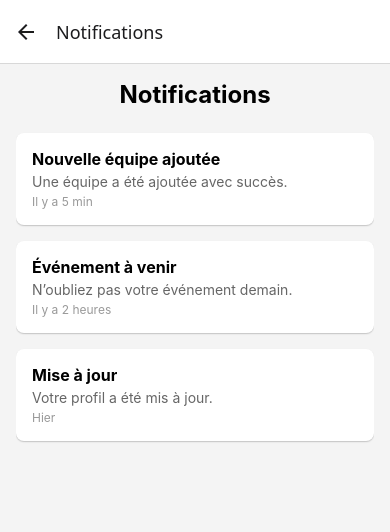
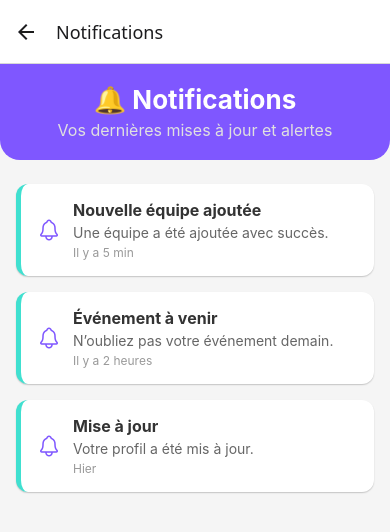
Before and after one commit to ty-mxm/calendo-app, a React Native app in the folder MyApp/: screen /Notifications in a window 390 px wide. Shown: the top 532 px of the page. Built offline with nearby package versions, Linux system fonts and the light colour scheme.

Commit message:
notif screen à jour + création d'events vers la home page

```diff
--- a/MyApp/package.json
+++ b/MyApp/package.json
@@ -23,6 +23,7 @@
     "react-native": "0.76.5",
     "react-native-calendars": "^1.1307.0",
     "react-native-gesture-handler": "^2.21.2",
+    "react-native-google-places-autocomplete": "^2.5.7",
     "react-native-reanimated": "^3.16.5",
     "react-native-safe-area-context": "^5.0.0",
     "react-native-screens": "^4.3.0",
--- a/MyApp/src/screens/Events/AddEventScreen.tsx
+++ b/MyApp/src/screens/Events/AddEventScreen.tsx
@@ -1,6 +1,12 @@
 import React, { useState } from 'react';
-import { View, Text, TextInput, TouchableOpacity, StyleSheet, Image } from 'react-native';
-import { MaterialIcons, FontAwesome5 } from '@expo/vector-icons';
+import { View, Text, TextInput, TouchableOpacity, StyleSheet } from 'react-native';
+import { useNavigation, NavigationProp } from '@react-navigation/native';
+import { FontAwesome5, MaterialIcons } from '@expo/vector-icons';
+
+// Définition des paramètres de navigation
+type RootStackParamList = {
+  Home: { newEvent?: { name: string; address: string; date: string; startTime: string; endTime: string; category: string } };
+};
 
 export default function AddEventScreen() {
   const [eventName, setEventName] = useState('');
@@ -9,16 +15,39 @@ export default function AddEventScreen() {
   const [startTime, setStartTime] = useState('');
   const [endTime, setEndTime] = useState('');
   const [category, setCategory] = useState('');
+  const navigation = useNavigation<NavigationProp<RootStackParamList>>();
+
+  const handleCreateEvent = () => {
+    if (eventName.trim()) {
+      const newEvent = {
+        name: eventName,
+        address,
+        date,
+        startTime,
+        endTime,
+        category,
+      };
+
+      // Redirection vers la page Home avec l'événement
+      navigation.navigate('Home', { newEvent });
+      setEventName('');
+      setAddress('');
+      setDate('');
+      setStartTime('');
+      setEndTime('');
+      setCategory('');
+    }
+  };
 
   return (
     <View style={styles.container}>
-      <Text style={styles.title}>Add New Event</Text>
+      <Text style={styles.title}>Créer un nouvel événement</Text>
 
       <View style={styles.inputContainer}>
         <MaterialIcons name="event" size={24} color="#40E0D0" style={styles.icon} />
         <TextInput
           style={styles.input}
-          placeholder="Event name*"
+          placeholder="Nom de l'événement*"
           value={eventName}
           onChangeText={setEventName}
         />
@@ -28,7 +57,7 @@ export default function AddEventScreen() {
         <MaterialIcons name="location-on" size={24} color="#FF69B4" style={styles.icon} />
         <TextInput
           style={styles.input}
-          placeholder="Address"
+          placeholder="Adresse"
           value={address}
           onChangeText={setAddress}
         />
@@ -49,7 +78,7 @@ export default function AddEventScreen() {
           <FontAwesome5 name="clock" size={20} color="#7F57FF" style={styles.icon} />
           <TextInput
             style={styles.input}
-            placeholder="Start time"
+            placeholder="Heure de début"
             value={startTime}
             onChangeText={setStartTime}
           />
@@ -58,7 +87,7 @@ export default function AddEventScreen() {
           <FontAwesome5 name="clock" size={20} color="#7F57FF" style={styles.icon} />
           <TextInput
             style={styles.input}
-            placeholder="End time"
+            placeholder="Heure de fin"
             value={endTime}
             onChangeText={setEndTime}
           />
@@ -69,14 +98,14 @@ export default function AddEventScreen() {
         <MaterialIcons name="category" size={24} color="#87CEEB" style={styles.icon} />
         <TextInput
           style={styles.input}
-          placeholder="Custom poll"
+          placeholder="Catégorie"
           value={category}
           onChangeText={setCategory}
         />
       </View>
 
-      <TouchableOpacity style={styles.createButton}>
-        <Text style={styles.createButtonText}>Create Event</Text>
+      <TouchableOpacity style={styles.createButton} onPress={handleCreateEvent}>
+        <Text style={styles.createButtonText}>Créer l'événement</Text>
       </TouchableOpacity>
     </View>
   );
--- a/MyApp/src/screens/Home/HomeScreen.tsx
+++ b/MyApp/src/screens/Home/HomeScreen.tsx
@@ -1,25 +1,39 @@
-import React, { useState } from 'react';
-import { View, Text, StyleSheet, FlatList, ListRenderItem, TouchableOpacity } from 'react-native';
+import React, { useState, useEffect } from 'react';
+import { View, Text, StyleSheet, FlatList, TouchableOpacity } from 'react-native';
 import { Calendar } from 'react-native-calendars';
 import { Ionicons } from '@expo/vector-icons';
-import { useNavigation } from '@react-navigation/native';
+import { useNavigation, useRoute, RouteProp } from '@react-navigation/native';
 import { StackNavigationProp } from '@react-navigation/stack';
-import { RootStackParamList, Event } from  '../../../types';
+import { RootStackParamList, Event } from '../../../types';
 
 type NavigationProp = StackNavigationProp<RootStackParamList, 'Home'>;
+type RoutePropType = RouteProp<RootStackParamList, 'Home'>;
 
 export default function HomeScreen() {
   const navigation = useNavigation<NavigationProp>();
+  const route = useRoute<RoutePropType>();
+
   const [selectedDate, setSelectedDate] = useState<string>('');
-  const [events] = useState<Event[]>([
+  const [events, setEvents] = useState<Event[]>([
     { id: '1', title: '🍳 Petit-déjeuner au restaurant', location: '123 Rue Principale', date: '2023-12-15', time: '10:00 - 12:00', category: 'Nourriture' },
     { id: '2', title: '🏃‍♂️ Course au parc', location: 'Parc Central', date: '2023-12-16', time: '14:00 - 15:30', category: 'Exercice' },
     { id: '3', title: '🎬 Soirée cinéma', location: 'Cinéma City', date: '2023-12-20', time: '19:00 - 22:00', category: 'Loisir' },
   ]);
 
+  // Ajouter le nouvel événement reçu depuis AddEventScreen
+  useEffect(() => {
+    if (route.params?.newEvent) {
+      const newEvent = route.params.newEvent;
+      setEvents((prevEvents) => [
+        ...prevEvents,
+        { id: `${prevEvents.length + 1}`, ...newEvent }, // Génère un nouvel ID basé sur la taille actuelle des événements
+      ]);
+    }
+  }, [route.params?.newEvent]);
+
   const filteredEvents = events.filter((event) => event.date === selectedDate);
 
-  const renderEventCard: ListRenderItem<Event> = ({ item }) => (
+  const renderEventCard = ({ item }: { item: Event }) => (
     <TouchableOpacity
       onPress={() => navigation.navigate('EventDetails', { event: item })}
     >
--- a/MyApp/src/screens/Notifications/NotificationsScreen.tsx
+++ b/MyApp/src/screens/Notifications/NotificationsScreen.tsx
@@ -1,7 +1,7 @@
 import React, { useState } from 'react';
 import { View, Text, FlatList, StyleSheet, TouchableOpacity, Alert } from 'react-native';
 import { NavigationProp } from '@react-navigation/native';
-
+import { Ionicons } from '@expo/vector-icons';
 
 interface Notification {
   id: string;
@@ -15,7 +15,6 @@ type Props = {
 };
 
 const NotificationsScreen: React.FC<Props> = ({ navigation }) => {
-
   const [notifications, setNotifications] = useState<Notification[]>([
     { id: '1', title: 'Nouvelle équipe ajoutée', message: 'Une équipe a été ajoutée avec succès.', time: 'Il y a 5 min' },
     { id: '2', title: 'Événement à venir', message: 'N’oubliez pas votre événement demain.', time: 'Il y a 2 heures' },
@@ -32,65 +31,107 @@ const NotificationsScreen: React.FC<Props> = ({ navigation }) => {
 
   // Function pour afficher une notification
   const renderNotification = ({ item }: { item: Notification }) => (
-    <TouchableOpacity style={styles.notificationCard} onLongPress={() => handleDeleteNotification(item.id)}>
+    <View style={styles.cardContainer}>
+      <TouchableOpacity
+        style={styles.notificationCard}
+        onLongPress={() => handleDeleteNotification(item.id)}
+      >
+        <Ionicons name="notifications-outline" size={24} color="#7F57FF" style={styles.icon} />
+        <View style={styles.textContainer}>
           <Text style={styles.notificationTitle}>{item.title}</Text>
           <Text style={styles.notificationMessage}>{item.message}</Text>
           <Text style={styles.notificationTime}>{item.time}</Text>
+        </View>
       </TouchableOpacity>
+    </View>
   );
 
   return (
-    <View style={styles.container}>
-      <Text style={styles.header}>Notifications</Text>
     <FlatList
       data={notifications}
       keyExtractor={(item) => item.id}
       renderItem={renderNotification}
-        contentContainerStyle={styles.list}
+      ListHeaderComponent={() => (
+        <View style={styles.header}>
+          <Text style={styles.headerTitle}>🔔 Notifications</Text>
+          <Text style={styles.headerSubtitle}>Vos dernières mises à jour et alertes</Text>
+        </View>
+      )}
+      ListEmptyComponent={() => (
+        <Text style={styles.emptyText}>Aucune notification disponible</Text>
+      )}
+      contentContainerStyle={styles.contentContainer}
     />
-    </View>
   );
 };
 
 const styles = StyleSheet.create({
-  container: {
-    flex: 1,
-    backgroundColor: '#F4F4F4',
-    padding: 16,
+  contentContainer: {
+    backgroundColor: '#F5F5F5',
+    paddingBottom: 80,
   },
   header: {
-    fontSize: 24,
+    alignItems: 'center',
+    paddingVertical: 20,
+    backgroundColor: '#7F57FF',
+    borderBottomLeftRadius: 20,
+    borderBottomRightRadius: 20,
+    marginBottom: 16,
+  },
+  headerTitle: {
+    fontSize: 26,
     fontWeight: 'bold',
-    marginBottom: 16,
-    textAlign: 'center',
+    color: '#FFF',
   },
-  list: {
-    paddingBottom: 16,
+  headerSubtitle: {
+    fontSize: 16,
+    color: '#E0E0E0',
+    marginTop: 5,
+  },
+  cardContainer: {
+    marginHorizontal: 16,
   },
   notificationCard: {
+    flexDirection: 'row',
+    alignItems: 'center',
     backgroundColor: '#FFFFFF',
     padding: 16,
     marginVertical: 8,
-    borderRadius: 8,
+    borderRadius: 12,
+    elevation: 2,
     shadowColor: '#000',
     shadowOffset: { width: 0, height: 1 },
     shadowOpacity: 0.2,
     shadowRadius: 1.41,
-    elevation: 2,
+    borderLeftWidth: 5,
+    borderLeftColor: '#40E0D0',
+  },
+  icon: {
+    marginRight: 12,
+  },
+  textContainer: {
+    flex: 1,
   },
   notificationTitle: {
     fontSize: 16,
     fontWeight: 'bold',
-    marginBottom: 4,
+    color: '#333',
   },
   notificationMessage: {
     fontSize: 14,
-    color: '#666666',
-    marginBottom: 4,
+    color: '#666',
+    marginTop: 4,
   },
   notificationTime: {
     fontSize: 12,
-    color: '#999999',
+    color: '#999',
+    marginTop: 4,
+  },
+  emptyText: {
+    textAlign: 'center',
+    fontSize: 16,
+    color: '#999',
+    marginTop: 20,
   },
 });
 
--- a/MyApp/types.ts
+++ b/MyApp/types.ts
@@ -1,5 +1,5 @@
 export type RootStackParamList = {
-  Home: undefined;
+  Home: { newEvent?: Omit<Event, 'id'> }
   EventDetails: { event: Event };
   AddEvent: undefined;
   EditEvent: { event: Event };
```
Also changed, not shown: 1 other file (tests, documents, lock files or other folders). Lines whose indentation alone changed are shown as unchanged.
